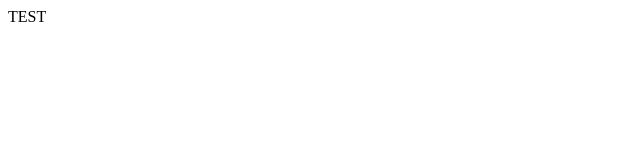
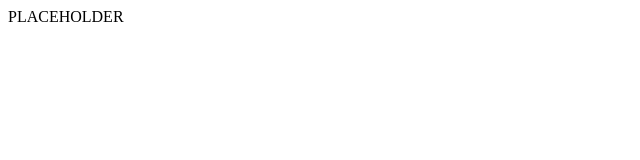
Before and after one commit to GaeltaAgency/neohack-ebook, a plain HTML site: page ebooks/rozptyleny/index.html in a window 1280 px wide. Shown: the whole page, without its empty margins (0-640 px from the left). Drawn offline with Linux system fonts and the light colour scheme.

```diff
--- a/ebooks/rozptyleny/index.html
+++ b/ebooks/rozptyleny/index.html
@@ -7,5 +7,7 @@
 <title>NEOHACK — Energetický Kompas: Rozptýlený typ</title>
 <meta name="description" content="Personalizovaný sprievodca pre Rozptýlený typ. Dopamínová fragmentácia — pochop svoju biológiu a zmeň systém.">
 </head>
-<body>TEST</body>
+<body>
+PLACEHOLDER
+</body>
 </html>
```
